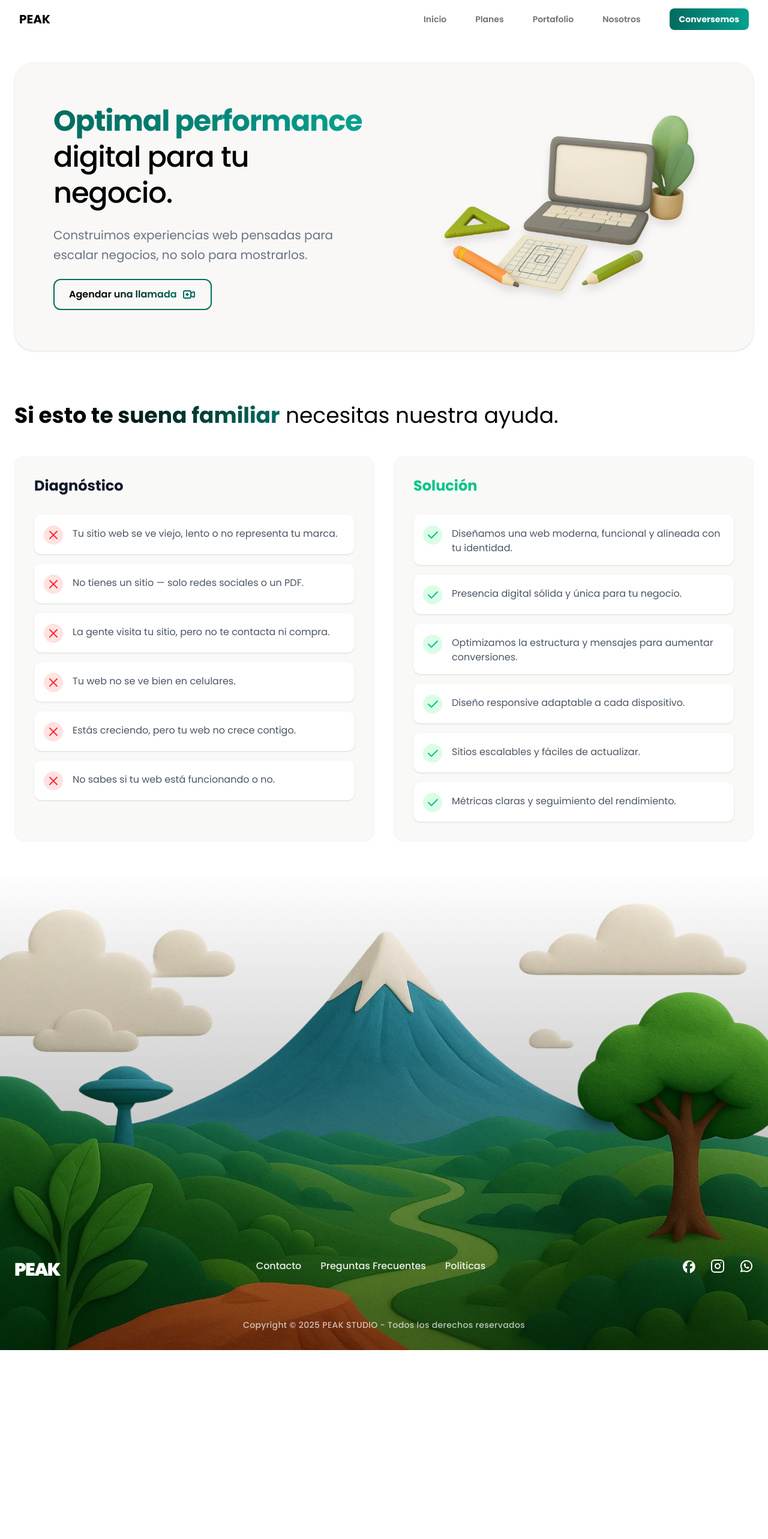
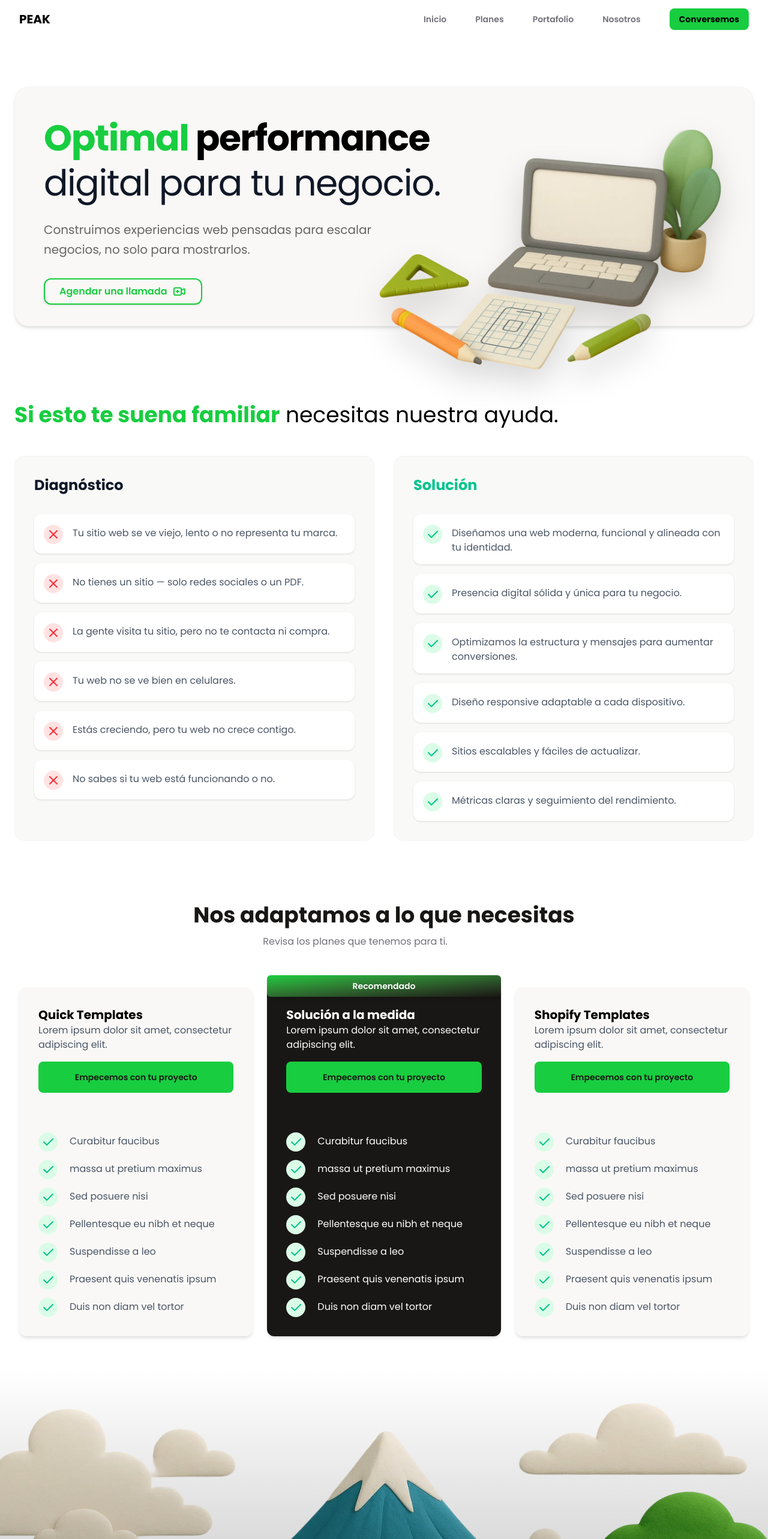
Before and after one commit to omar15hr/peak, a Next.js app: page / in a window 1280 px wide. Shown: the top 2566 px of the page at 60% size. Before the commit the page ends 2251 px from the top, so only its background shows below. Built offline with nearby package versions, Linux system fonts and the light colour scheme.

Commit message:
mejora de colores y posiciones responsive, agregamos componentes de precios

```diff
--- a/app/components/Navbar.tsx
+++ b/app/components/Navbar.tsx
@@ -20,14 +20,12 @@ export function Navbar() {
     <nav className="sticky top-0 z-50 w-full">
       <div className="mx-auto max-w-7xl px-4 sm:px-6 lg:px-8">
         <div className="flex h-16 items-center justify-between">
-          {/* Logo */}
           <div>
             <Link href="/" className="text-xl font-bold text-foreground">
               PEAK
             </Link>
           </div>
 
-          {/* Desktop Navigation */}
           <div className="hidden md:block">
             <div className="flex items-center gap-12">
               {navLinks.map((link) => (
@@ -39,23 +37,26 @@ export function Navbar() {
                   {link.label}
                 </Link>
               ))}
-              <button className="text-white bg-linear-to-r from-[#026b60] to-[#04a18f] p-2 font-bold rounded-lg px-4 text-sm cursor-pointer hover:bg-[#18CD40]/80">Conversemos</button>
+              <button className="bg-[#18CD40] p-2 font-bold rounded-lg px-4 text-sm cursor-pointer hover:bg-[#18CD40]/80">
+                Conversemos
+              </button>
             </div>
           </div>
 
-          {/* Mobile menu button */}
-          <div className="md:hidden">
+          <div className="md:hidden flex gap-6">
             <button
-              onClick={toggleMenu}
-              aria-label="Toggle menu"
+              className="bg-[#18CD40] p-2 font-bold rounded-lg px-4 text-sm cursor-pointer hover:bg-[#18CD40]/80"
+              onClick={() => setIsMenuOpen(false)}
             >
+              Conversemos
+            </button>
+            <button onClick={toggleMenu} aria-label="Toggle menu">
               {isMenuOpen ? <CloseIcon /> : <MenuIcon />}
             </button>
           </div>
         </div>
       </div>
 
-      {/* Mobile Navigation */}
       {isMenuOpen && (
         <div className="md:hidden">
           <div className="space-y-1 px-4 pb-3 pt-2">
@@ -69,11 +70,6 @@ export function Navbar() {
                 {link.label}
               </Link>
             ))}
-            <div className="px-3 pt-2">
-              <button className="text-white w-full bg-linear-to-r from-[#026b60] to-[#04a18f] p-2 font-bold rounded-lg px-4 text-sm cursor-pointer hover:bg-[#18CD40]/80" onClick={() => setIsMenuOpen(false)}>
-                Conversemos
-              </button>
-            </div>
           </div>
         </div>
       )}
--- a/app/page.tsx
+++ b/app/page.tsx
@@ -1,50 +1,91 @@
 import Image from "next/image";
-import { VideoCallIcon } from "./components/Icons";
+import { CheckIcon, VideoCallIcon } from "./components/Icons";
 import { DiagnosisItem, SolutionItem } from "./components/DiagnosisItem";
 
 export default function Home() {
+  const plans = [
+    {
+      name: "Quick Templates",
+      desc: "Lorem ipsum dolor sit amet, consectetur adipiscing elit.",
+      price: 12,
+      isMostPop: false,
+      features: [
+        "Curabitur faucibus",
+        "massa ut pretium maximus",
+        "Sed posuere nisi",
+        "Pellentesque eu nibh et neque",
+        "Suspendisse a leo",
+        "Praesent quis venenatis ipsum",
+        "Duis non diam vel tortor",
+      ],
+    },
+    {
+      name: "Solución a la medida",
+      desc: "Lorem ipsum dolor sit amet, consectetur adipiscing elit.",
+      price: 35,
+      isMostPop: true,
+      features: [
+        "Curabitur faucibus",
+        "massa ut pretium maximus",
+        "Sed posuere nisi",
+        "Pellentesque eu nibh et neque",
+        "Suspendisse a leo",
+        "Praesent quis venenatis ipsum",
+        "Duis non diam vel tortor",
+      ],
+    },
+    {
+      name: "Shopify Templates",
+      desc: "Lorem ipsum dolor sit amet, consectetur adipiscing elit.",
+      price: 60,
+      isMostPop: false,
+      features: [
+        "Curabitur faucibus",
+        "massa ut pretium maximus",
+        "Sed posuere nisi",
+        "Pellentesque eu nibh et neque",
+        "Suspendisse a leo",
+        "Praesent quis venenatis ipsum",
+        "Duis non diam vel tortor",
+      ],
+    },
+  ];
+
   return (
     <main className="min-h-screen w-full overflow-x-hidden">
-      <section className="w-full max-w-7xl py-10 mx-auto px-4 sm:px-6">
-        <div className="bg-[#F9F8F6] rounded-[32px] p-6 sm:p-8 md:p-12 lg:p-16 flex flex-col md:flex-row items-center justify-between gap-8 md:gap-12 border border-gray-100 shadow-sm">
-          <div className="w-full max-w-2xl space-y-4 sm:space-y-6 text-center md:text-left">
-            <h1 className="text-3xl sm:text-4xl md:text-4xl lg:text-5xl font-bold tracking-tight leading-tight">
-              <span className="bg-linear-to-r from-[#026b60] to-[#04a18f] bg-clip-text text-transparent">
-                Optimal performance
-              </span>
-              <br />
-              <span className="text-black font-medium">
+      <section className="w-full max-w-7xl py-20 mx-auto px-4 sm:px-6">
+        <div className="relative">
+          <div className="absolute top-10 right-6 md:right-16 lg:right-2 w-100 md:w-80 lg:w-180 z-10 pointer-events-none">
+            <Image
+              src="/hero-section-img.webp"
+              alt="Digital Business Illustration"
+              className="w-full h-auto object-contain drop-shadow-2xl absolute top-90 right-2 md:top-0 md:right-0"
+              width={500}
+              height={500}
+            />
+          </div>
+
+          <div className="bg-[#F9F8F6] h-150 md:h-100 rounded-3xl p-8 md:p-12 lg:p-12 pt-12 text-start md:pt-16 border border-gray-100 shadow-md">
+            <div className="max-w-2xl space-y-6">
+              <h1 className="text-4xl sm:text-4xl lg:text-5xl xl:text-6xl font-bold tracking-tight leading-tight">
+                <span className="text-[#18CD40]">Optimal</span>
+                <span className="text-black"> performance</span>{" "}
+                <span className="text-gray-900 font-normal">
                   digital para tu negocio.
                 </span>
               </h1>
 
-            <p className="text-gray-500 text-base sm:text-lg md:text-xl max-w-lg mx-auto md:mx-0 leading-relaxed">
+              <p className="text-[#666464] text-lg sm:text-lg lg:text-xl max-w-xl leading-relaxed">
                 Construimos experiencias web pensadas para escalar negocios, no
                 solo para mostrarlos.
               </p>
 
-            <div className="flex justify-center md:justify-start">
-              <button className="group flex items-center gap-2 px-6 py-3 rounded-xl border-2 border-[#006D5B] font-semibold hover:bg-[#006D5B] hover:text-white transition-all duration-300 cursor-pointer">
-                <span className="bg-linear-to-r from-black to-[#026b60] bg-clip-text text-transparent group-hover:text-white">
-                  Agendar una llamada
-                </span>
-                <div className="relative text-[#026b60] group-hover:text-white">
+              <div className="pt-2 flex justify-center md:justify-start">
+                <button className="group inline-flex items-center gap-2 px-6 py-2 rounded-xl border-2 border-[#18CD40] font-semibold text-[#18CD40] hover:bg-[#18CD40] hover:text-white transition-all duration-300 ease-in-out shadow-sm hover:shadow-md cursor-pointer">
+                  <span>Agendar una llamada</span>
                   <VideoCallIcon />
-                </div>
                 </button>
               </div>
-          </div>
-
-          <div className="w-full max-w-md lg:max-w-xl flex justify-center mt-8 md:mt-0">
-            <div className="w-full max-w-[400px] md:max-w-none">
-              <Image
-                src="/hero-section-img.webp"
-                alt="Digital Business Illustration"
-                className="w-full h-auto object-contain drop-shadow-xl"
-                width={600}
-                height={600}
-                priority
-              />
             </div>
           </div>
         </div>
@@ -52,9 +93,7 @@ export default function Home() {
 
       <section className="py-12 max-w-7xl p-6 mx-auto">
         <div className="text-3xl md:text-4xl font-bold text-start mb-12 ">
-          <span className="bg-linear-to-r from-black to-[#026b60] bg-clip-text text-transparent">
-            Si esto te suena familiar
-          </span>
+          <span className="text-[#18CD40]">Si esto te suena familiar</span>
           <span className="font-normal"> necesitas nuestra ayuda.</span>
         </div>
 
@@ -88,6 +127,64 @@ export default function Home() {
           </div>
         </div>
       </section>
+
+      <section className="py-14">
+        <div className="max-w-7xl mx-auto px-4 text-gray-600 md:px-8">
+          <div className="relative max-w-2xl mx-auto text-center">
+            <h3 className="text-[#191715] text-3xl font-bold sm:text-4xl">
+              Nos adaptamos a lo que necesitas
+            </h3>
+            <div className="mt-3 max-w-xl text-[#71717A]">
+              <p>
+                Revisa los planes que tenemos para ti.
+              </p>
+            </div>
+          </div>
+          <div className="mt-16 justify-center gap-6 sm:grid sm:grid-cols-2 sm:space-y-0 lg:grid-cols-3">
+            {plans.map((item, idx) => (
+              <div
+                key={idx}
+                className={`relative shadow-md flex-1 flex items-stretch flex-col rounded-xl mt-6 sm:mt-0 ${
+                  item.isMostPop ? "mt-10 bg-[#191715] text-white" : "bg-[#F9F8F6]"
+                }`}
+              >
+                {item.isMostPop ? (
+                  <span className="w-full absolute -top-5 left-0 right-0 mx-auto px-3 py-2 rounded-md shadow-md bg-linear-to-br from-[#18CD40] to-[#191715] text-center text-white text-sm font-semibold">
+                    Recomendado
+                  </span>
+                ) : (
+                  ""
+                )}
+                <div className="p-8 space-y-4">
+                  {item.isMostPop ? (
+                    <span className="text-white font-bold text-xl">
+                      {item.name}
+                    </span>
+                  ) : (
+                    <span className="text-black font-bold text-xl">
+                      {item.name}
+                    </span>
+                  )}
+                  <p>{item.desc}</p>
+                  <button className="px-3 text-[#191715] py-4 rounded-lg w-full font-semibold text-sm duration-150 bg-[#18CD40] hover:bg-[#18CD40]/80 active:bg-[#18CD40]/80 cursor-pointer">
+                    Empecemos con tu proyecto
+                  </button>
+                </div>
+                <ul className="p-8 space-y-3">
+                  {item.features.map((featureItem, idx) => (
+                    <li key={idx} className="flex items-center gap-5">
+                      <div className="shrink-0 mt-0.5 w-8 h-8 rounded-full bg-green-100 flex items-center justify-center text-[#00c48c]">
+                        <CheckIcon />
+                      </div>
+                      {featureItem}
+                    </li>
+                  ))}
+                </ul>
+              </div>
+            ))}
+          </div>
+        </div>
+      </section>
     </main>
   );
 }
```
Lines whose indentation alone changed are shown as unchanged.
